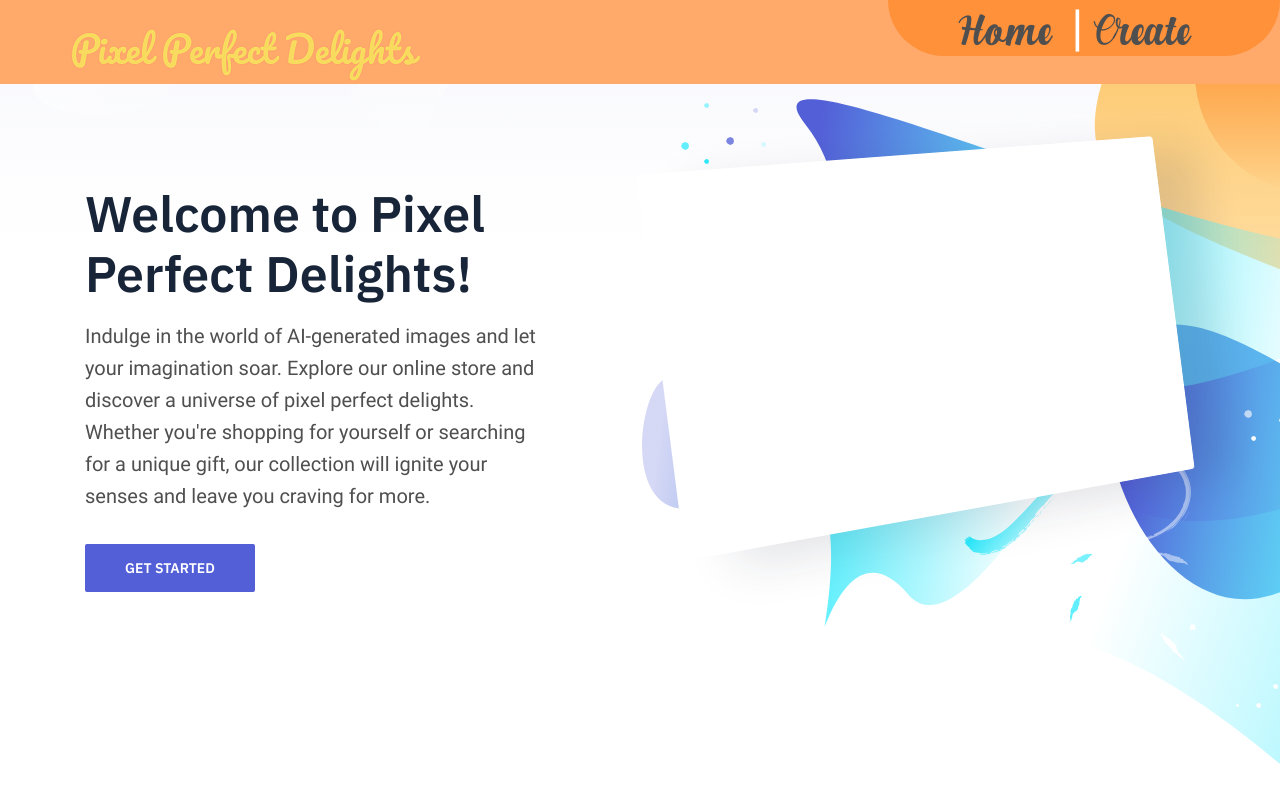
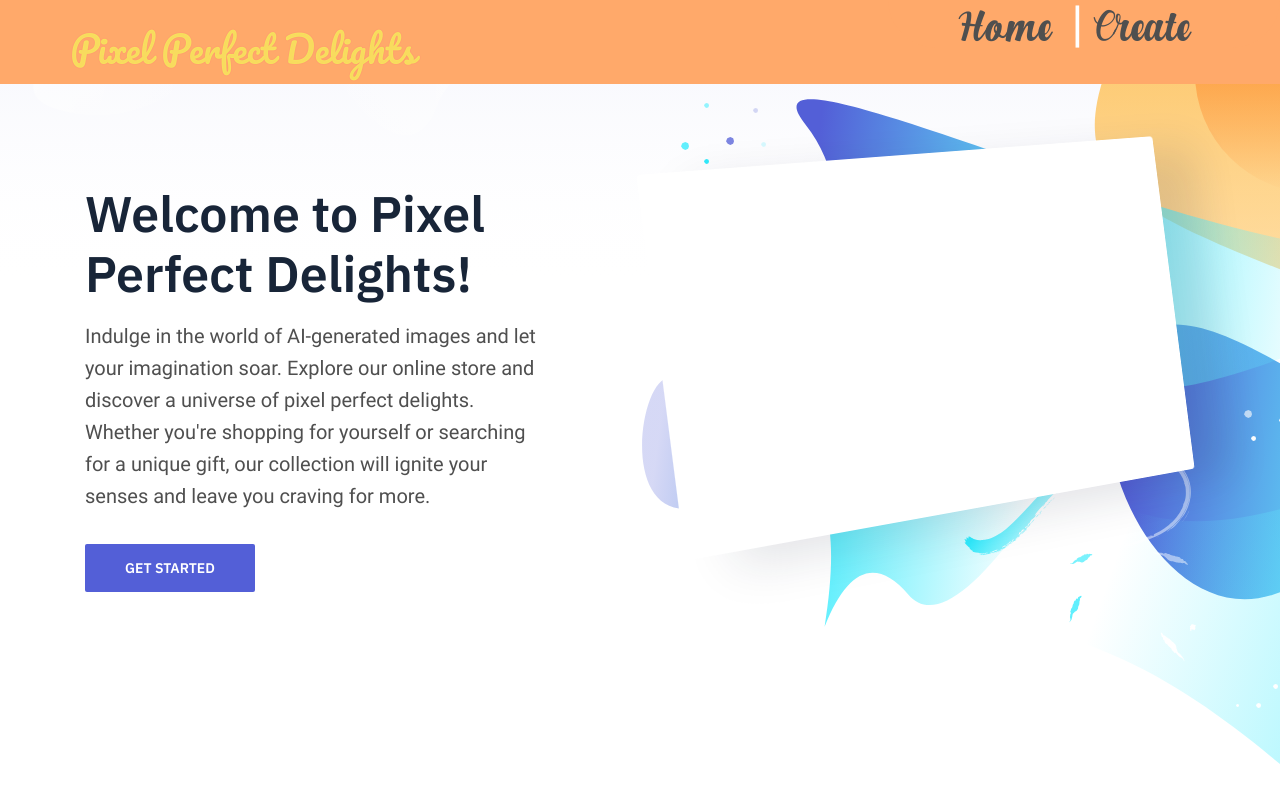
Before and after one commit to Rhett-Williams/personalised-cards-frontend, a React (Create React App) app: page / in a window 1280 px wide. Shown: the top 800 px of the page. Built offline with nearby package versions, Linux system fonts and the light colour scheme.

Commit message:
Update App.css

```diff
--- a/src/App.css
+++ b/src/App.css
@@ -48,8 +48,8 @@ img[src=""] {
   display: flex;
   justify-content: center;
   align-items: center;
-  height: 7vh;
-  background-color: #ff913a;
+  height: 6vh;
+  background-color: #ffa96a;
   right: 200px;
   /* width: 30%; */
   padding-left: 70px;
```
